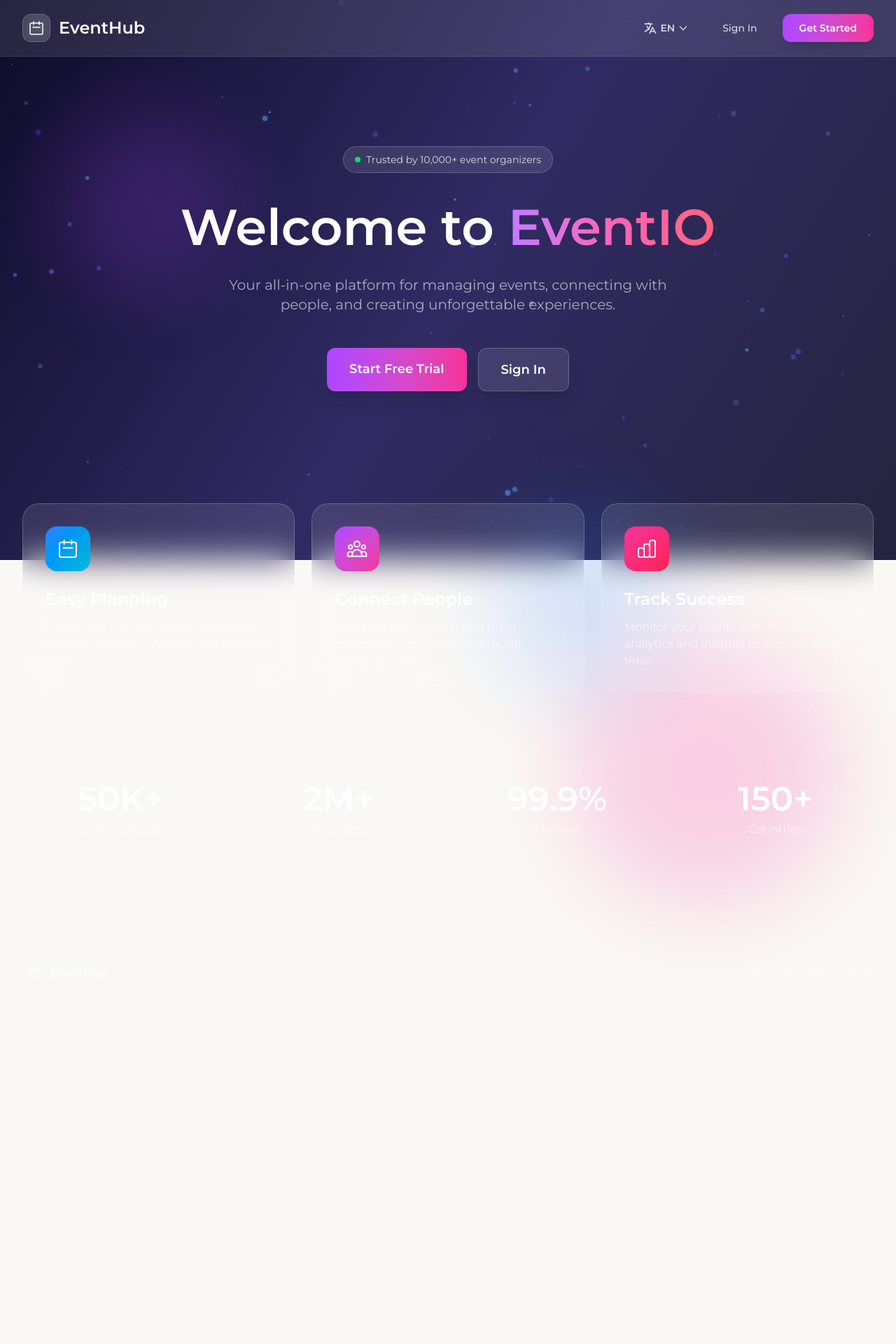
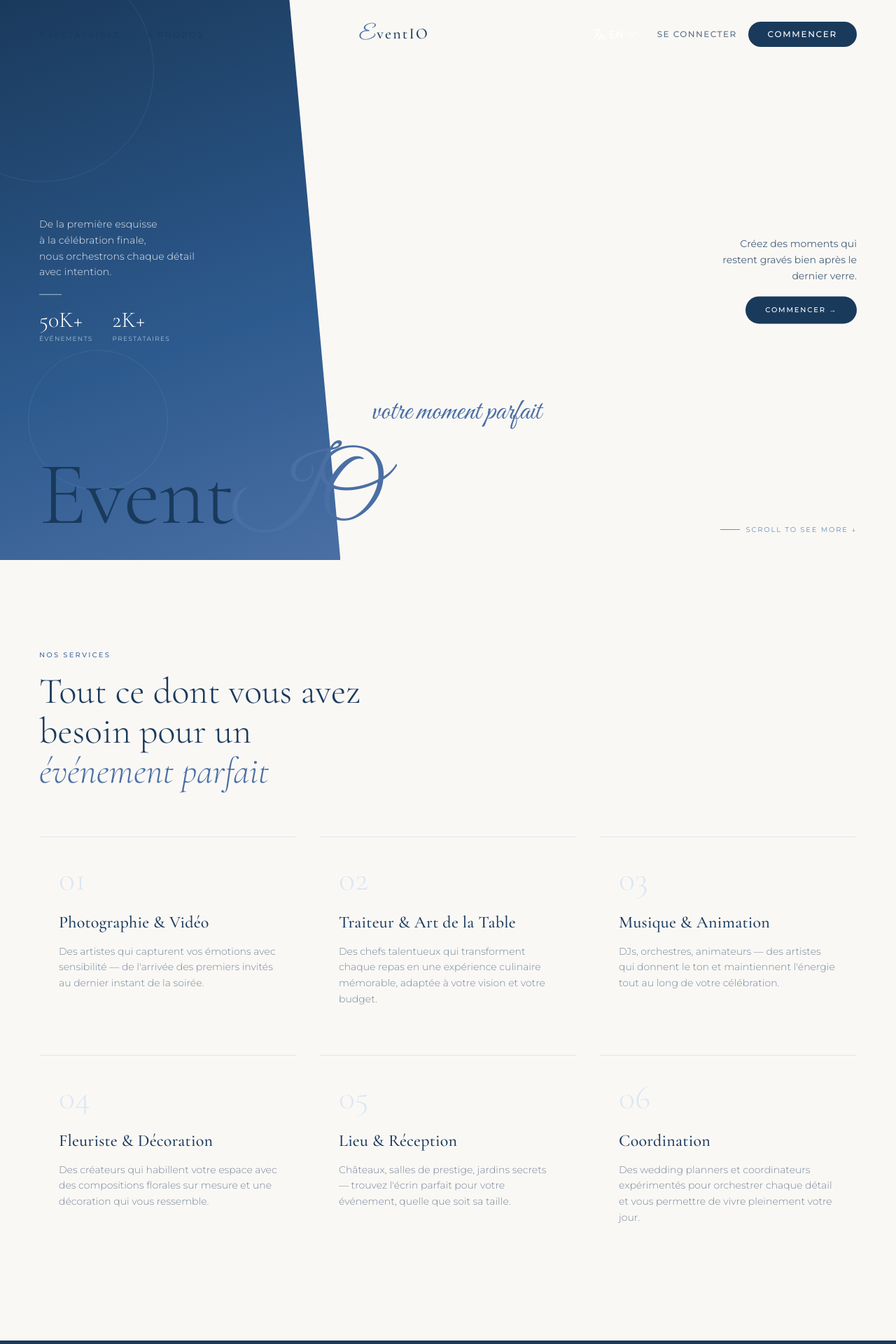
Before and after one commit to Happy-Franck/Eventio, a Next.js app in the folder front/: page / in a window 1280 px wide. Shown: the top 1920 px of the page at 70% size. Before the commit the page ends 1454 px from the top, so only its background shows below. Built offline with nearby package versions, Linux system fonts and the light colour scheme.

Commit message:
feat: update home page with EventIO design
- Apply EventIO styling to landing page
- Update hero section with EventIO branding
- Maintain existing home page functionality

```diff
--- a/front/app/page.tsx
+++ b/front/app/page.tsx
@@ -3,176 +3,350 @@
 import Link from 'next/link';
 import { useTranslation } from '@/lib/i18n';
 import { LanguageSelector } from '@/components/LanguageSelector';
-import EventBackground from '@/components/EventBackground';
-import { useState } from 'react';
+import { useState, useEffect } from 'react';
 
 export default function Home() {
   const { t } = useTranslation();
-  const [hoveredFeature, setHoveredFeature] = useState<number | null>(null);
+  const [scrolled, setScrolled] = useState(false);
 
-  const features = [
-    {
-      icon: (
-        <svg className="w-8 h-8" fill="none" viewBox="0 0 24 24" stroke="currentColor">
-          <path strokeLinecap="round" strokeLinejoin="round" strokeWidth={1.5} d="M8 7V3m8 4V3m-9 8h10M5 21h14a2 2 0 002-2V7a2 2 0 00-2-2H5a2 2 0 00-2 2v12a2 2 0 002 2z" />
-        </svg>
-      ),
-      title: t('features.easyPlanning.title'),
-      description: t('features.easyPlanning.description'),
-      color: 'from-blue-500 to-cyan-500',
-    },
-    {
-      icon: (
-        <svg className="w-8 h-8" fill="none" viewBox="0 0 24 24" stroke="currentColor">
-          <path strokeLinecap="round" strokeLinejoin="round" strokeWidth={1.5} d="M17 20h5v-2a3 3 0 00-5.356-1.857M17 20H7m10 0v-2c0-.656-.126-1.283-.356-1.857M7 20H2v-2a3 3 0 015.356-1.857M7 20v-2c0-.656.126-1.283.356-1.857m0 0a5.002 5.002 0 019.288 0M15 7a3 3 0 11-6 0 3 3 0 016 0zm6 3a2 2 0 11-4 0 2 2 0 014 0zM7 10a2 2 0 11-4 0 2 2 0 014 0z" />
-        </svg>
-      ),
-      title: t('features.connectPeople.title'),
-      description: t('features.connectPeople.description'),
-      color: 'from-purple-500 to-pink-500',
-    },
-    {
-      icon: (
-        <svg className="w-8 h-8" fill="none" viewBox="0 0 24 24" stroke="currentColor">
-          <path strokeLinecap="round" strokeLinejoin="round" strokeWidth={1.5} d="M9 19v-6a2 2 0 00-2-2H5a2 2 0 00-2 2v6a2 2 0 002 2h2a2 2 0 002-2zm0 0V9a2 2 0 012-2h2a2 2 0 012 2v10m-6 0a2 2 0 002 2h2a2 2 0 002-2m0 0V5a2 2 0 012-2h2a2 2 0 012 2v14a2 2 0 01-2 2h-2a2 2 0 01-2-2z" />
-        </svg>
-      ),
-      title: t('features.trackSuccess.title'),
-      description: t('features.trackSuccess.description'),
-      color: 'from-pink-500 to-rose-500',
-    },
-  ];
+  useEffect(() => {
+    const handleScroll = () => {
+      setScrolled(window.scrollY > 60);
+    };
+    window.addEventListener('scroll', handleScroll);
+    return () => window.removeEventListener('scroll', handleScroll);
+  }, []);
 
   return (
-    <div className="min-h-screen relative overflow-hidden">
-      <EventBackground />
+    <div className="min-h-screen bg-[#faf8f5] text-[#1a3a5c] overflow-x-hidden">
+      {/* Navigation */}
+      <nav className={`fixed top-0 left-0 right-0 z-50 flex items-center justify-between px-14 py-7 transition-all duration-400 ${
+        scrolled
+          ? 'bg-[#f5f0ea]/92 backdrop-blur-md border-b border-[#4a6fa5]/12'
+          : 'bg-transparent'
+      }`}>
+        <ul className="flex gap-9 list-none">
+          <li>
+            <a href="#" className="text-xs font-medium tracking-[0.18em] uppercase text-[#1a3a5c] opacity-70 hover:opacity-100 transition-opacity duration-200 no-underline">
+              Prestataires
+            </a>
+          </li>
+          <li>
+            <a href="#" className="text-xs font-medium tracking-[0.18em] uppercase text-[#1a3a5c] opacity-70 hover:opacity-100 transition-opacity duration-200 no-underline">
+              À Propos
+            </a>
+          </li>
+        </ul>
 
-      {/* Floating decorative elements */}
-      <div className="absolute inset-0 overflow-hidden pointer-events-none">
-        <div className="absolute top-40 left-20 w-64 h-64 bg-purple-500/20 rounded-full blur-3xl animate-pulse pointer-events-none" />
-        <div className="absolute bottom-40 right-20 w-96 h-96 bg-pink-500/20 rounded-full blur-3xl animate-pulse delay-1000 pointer-events-none" />
-        <div className="absolute top-1/2 right-1/4 w-64 h-64 bg-blue-500/20 rounded-full blur-3xl animate-pulse delay-500 pointer-events-none" />
+        <div className="text-center">
+          <div className="font-serif text-[22px] font-medium tracking-[0.10em] text-[#1a3a5c]">
+            <span className="font-cursive text-[28px] tracking-[0.02em] text-[#4a6fa5] mr-0.5">E</span>
+            ventIO
+          </div>
         </div>
 
-      {/* Navigation */}
-      <nav className="relative z-50 bg-white/10 backdrop-blur-md border-b border-white/10 sticky top-0">
-        <div className="max-w-7xl mx-auto px-4 sm:px-6 lg:px-8">
-          <div className="flex justify-between h-20 items-center">
-            <div className="flex items-center gap-3">
-              <div className="w-10 h-10 rounded-xl bg-white/10 backdrop-blur-sm border border-white/20 flex items-center justify-center">
-                <svg className="w-6 h-6 text-white" fill="none" viewBox="0 0 24 24" stroke="currentColor">
-                  <path strokeLinecap="round" strokeLinejoin="round" strokeWidth={1.5} d="M8 7V3m8 4V3m-9 8h10M5 21h14a2 2 0 002-2V7a2 2 0 00-2-2H5a2 2 0 00-2 2v12a2 2 0 002 2z" />
-                </svg>
-              </div>
-              <h1 className="text-2xl font-bold text-white">EventHub</h1>
-            </div>
         <div className="flex items-center gap-4">
           <LanguageSelector />
           <Link
             href="/login"
-                className="px-5 py-2.5 text-sm font-medium text-white/80 hover:text-white transition"
+            className="text-xs tracking-[0.12em] uppercase text-[#1a3a5c] opacity-70 hover:opacity-100 no-underline font-medium transition-opacity duration-200"
           >
-                {t('auth.login.title')}
+            Se Connecter
           </Link>
           <Link
             href="/choose-role"
-                className="px-6 py-2.5 text-sm font-semibold text-white bg-gradient-to-r from-purple-500 to-pink-500 rounded-xl hover:from-purple-600 hover:to-pink-600 transition shadow-lg hover:shadow-xl transform hover:scale-[1.02]"
+            className="text-xs font-medium tracking-[0.14em] uppercase px-7 py-2.5 rounded-full bg-[#1a3a5c] text-white border-none cursor-pointer transition-all duration-200 hover:bg-[#4a6fa5] hover:scale-[1.03]"
           >
-                {t('getStarted')}
+            Commencer
           </Link>
-            </div>
-          </div>
         </div>
       </nav>
 
       {/* Hero Section */}
-      <main className="relative z-10 max-w-7xl mx-auto px-4 sm:px-6 lg:px-8 py-32">
-        <div className="text-center">
-          <div className="inline-flex items-center gap-2 px-4 py-2 rounded-full bg-white/10 backdrop-blur-sm border border-white/20 mb-8">
-            <span className="w-2 h-2 rounded-full bg-green-400 animate-pulse" />
-            <span className="text-sm text-white/80">{t('stats.trustedBy')}</span>
+      <section className="relative min-h-screen bg-[#faf8f5] flex flex-col overflow-hidden">
+        {/* Blue panel on left */}
+        <div
+          className="absolute top-0 left-0 bottom-0 w-[38%] bg-[#1a3a5c]"
+          style={{
+            clipPath: 'polygon(0 0, 85% 0, 100% 100%, 0 100%)',
+            background: 'linear-gradient(160deg, #1a3a5c 0%, #2d5a8e 60%, #4a6fa5 100%)'
+          }}
+        >
+          {/* Decorative circles */}
+          <div className="absolute w-80 h-80 -top-15 -left-25 rounded-full border border-white/8"></div>
+          <div className="absolute w-50 h-50 bottom-25 left-10 rounded-full border border-white/8"></div>
         </div>
 
-          <h1 className="text-6xl md:text-7xl font-bold text-white mb-6 leading-tight">
-            {t('welcome')}{' '}
-            <span className="bg-gradient-to-r from-purple-400 via-pink-400 to-rose-400 bg-clip-text text-transparent">
-              EventIO
-            </span>
-          </h1>
-
-          <p className="text-xl text-white/60 mb-12 max-w-2xl mx-auto">
-            {t('tagline')}
+        {/* Left copy on blue panel */}
+        <div className="absolute top-1/2 left-14 transform -translate-y-1/2 max-w-[280px] text-white/90 z-10">
+          <p className="text-sm leading-relaxed tracking-[0.01em] font-light mb-5">
+            De la première esquisse<br />
+            à la célébration finale,<br />
+            nous orchestrons chaque détail<br />
+            avec intention.
           </p>
-
-          <div className="flex flex-col sm:flex-row justify-center gap-4">
-            <Link
-              href="/choose-role"
-              className="px-8 py-4 text-lg font-semibold text-white bg-gradient-to-r from-purple-500 to-pink-500 rounded-xl hover:from-purple-600 hover:to-pink-600 transition shadow-xl hover:shadow-2xl transform hover:scale-[1.02] active:scale-[0.98]"
-            >
-              {t('startFreeTrial')}
-            </Link>
-            <Link
-              href="/login"
-              className="px-8 py-4 text-lg font-semibold text-white bg-white/10 backdrop-blur-sm border border-white/20 rounded-xl hover:bg-white/20 transition shadow-xl"
-            >
-              {t('auth.login.title')}
-            </Link>
+          <div className="w-8 h-px bg-[#a8c0d8] mb-5"></div>
+          <div className="flex gap-7">
+            <div>
+              <div className="font-serif text-[32px] font-light text-white leading-none">50K+</div>
+              <div className="text-[9px] tracking-[0.14em] uppercase text-[#a8c0d8] mt-1">Événements</div>
+            </div>
+            <div>
+              <div className="font-serif text-[32px] font-light text-white leading-none">2K+</div>
+              <div className="text-[9px] tracking-[0.14em] uppercase text-[#a8c0d8] mt-1">Prestataires</div>
+            </div>
           </div>
         </div>
 
-        {/* Features */}
-        <div className="mt-40 grid grid-cols-1 md:grid-cols-3 gap-6">
-          {features.map((feature, index) => (
-            <div
-              key={index}
-              onMouseEnter={() => setHoveredFeature(index)}
-              onMouseLeave={() => setHoveredFeature(null)}
-              className="group relative bg-white/10 backdrop-blur-xl border border-white/20 rounded-3xl p-8 hover:bg-white/15 transition-all duration-500 hover:transform hover:scale-[1.02]"
+        {/* Script tagline */}
+        <div className="font-cursive text-[42px] text-[#4a6fa5] absolute bottom-[180px] left-1/2 transform -translate-x-[45%] whitespace-nowrap pointer-events-none">
+          votre moment parfait
+        </div>
+
+        {/* Right copy */}
+        <div className="absolute top-1/2 right-14 transform -translate-y-1/2 max-w-[220px] text-right z-10">
+          <p className="text-sm leading-relaxed text-[#1a3a5c] opacity-80 mb-[18px]">
+            Créez des moments qui restent gravés bien après le dernier verre.
+          </p>
+          <Link
+            href="/choose-role"
+            className="inline-block px-7 py-3 rounded-full bg-[#1a3a5c] text-white text-[10px] font-medium tracking-[0.18em] uppercase border-none cursor-pointer transition-all duration-200 hover:bg-[#4a6fa5] hover:scale-[1.04] no-underline"
           >
-              <div className={`w-16 h-16 rounded-2xl bg-gradient-to-br ${feature.color} flex items-center justify-center mb-6 text-white transition-transform duration-500 ${hoveredFeature === index ? 'scale-110 rotate-3' : ''}`}>
-                {feature.icon}
+            Commencer →
+          </Link>
         </div>
-              <h3 className="text-2xl font-bold text-white mb-3">{feature.title}</h3>
-              <p className="text-white/60 group-hover:text-white/80 transition-colors">
-                {feature.description}
-              </p>
-              <div className={`absolute inset-0 rounded-3xl bg-gradient-to-br ${feature.color}/10 opacity-0 group-hover:opacity-100 transition-opacity duration-500 pointer-events-none`} />
+
+        {/* Large display text */}
+        <div className="absolute bottom-0 left-0 right-0 px-14 pb-9 flex items-end justify-between">
+          <div className="flex items-end gap-0">
+            <div className="font-serif font-light leading-[0.88] text-[#1a3a5c] tracking-[-0.01em] select-none text-[clamp(72px,10vw,140px)]">
+              Event
+            </div>
+            <div className="font-serif font-light leading-[0.88] text-[#4a6fa5] tracking-[-0.01em] select-none text-[clamp(72px,10vw,140px)]">
+              <em className="font-cursive not-italic text-[#4a6fa5]">IO</em>
+            </div>
+          </div>
+          <div className="text-[10px] tracking-[0.18em] uppercase text-[#6b8db8] flex items-center gap-2">
+            <div className="w-7 h-px bg-[#6b8db8]"></div>
+            Scroll to see more ↓
+          </div>
+        </div>
+      </section>
+
+      {/* Services Section */}
+      <section className="py-32 px-14 bg-[#faf8f5] relative">
+        <div className="text-[10px] tracking-[0.22em] uppercase text-[#4a6fa5] mb-4 font-medium">
+          Nos Services
+        </div>
+        <h2 className="font-serif text-[52px] font-light text-[#1a3a5c] leading-[1.1] mb-16 max-w-[480px]">
+          Tout ce dont vous avez besoin pour un <em className="italic text-[#4a6fa5]">événement parfait</em>
+        </h2>
+
+        <div className="grid grid-cols-1 md:grid-cols-3 gap-8">
+          {[
+            {
+              num: "01",
+              name: "Photographie & Vidéo",
+              desc: "Des artistes qui capturent vos émotions avec sensibilité — de l'arrivée des premiers invités au dernier instant de la soirée."
+            },
+            {
+              num: "02",
+              name: "Traiteur & Art de la Table",
+              desc: "Des chefs talentueux qui transforment chaque repas en une expérience culinaire mémorable, adaptée à votre vision et votre budget."
+            },
+            {
+              num: "03",
+              name: "Musique & Animation",
+              desc: "DJs, orchestres, animateurs — des artistes qui donnent le ton et maintiennent l'énergie tout au long de votre célébration."
+            },
+            {
+              num: "04",
+              name: "Fleuriste & Décoration",
+              desc: "Des créateurs qui habillent votre espace avec des compositions florales sur mesure et une décoration qui vous ressemble."
+            },
+            {
+              num: "05",
+              name: "Lieu & Réception",
+              desc: "Châteaux, salles de prestige, jardins secrets — trouvez l'écrin parfait pour votre événement, quelle que soit sa taille."
+            },
+            {
+              num: "06",
+              name: "Coordination",
+              desc: "Des wedding planners et coordinateurs expérimentés pour orchestrer chaque détail et vous permettre de vivre pleinement votre jour."
+            }
+          ].map((service, index) => (
+            <div key={index} className="py-9 px-7 border-t border-[#dce8f2] transition-colors duration-300 cursor-default hover:border-[#4a6fa5]">
+              <div className="font-serif text-[48px] font-light text-[#dce8f2] leading-none mb-5 transition-colors duration-300 hover:text-[#a8c0d8]">
+                {service.num}
+              </div>
+              <div className="font-serif text-[24px] font-medium text-[#1a3a5c] mb-3 tracking-[0.01em]">
+                {service.name}
+              </div>
+              <div className="text-sm leading-relaxed text-[#1a3a5c] opacity-60 font-light">
+                {service.desc}
+              </div>
             </div>
           ))}
         </div>
+      </section>
 
-        {/* Stats */}
-        <div className="mt-32 grid grid-cols-2 md:grid-cols-4 gap-8">
+      {/* How it works Section */}
+      <section className="py-25 px-14 bg-[#1a3a5c] relative overflow-hidden">
+        <div className="text-[10px] tracking-[0.22em] uppercase text-[#a8c0d8] mb-4 font-medium">
+          Comment ça fonctionne
+        </div>
+        <h2 className="font-serif text-[52px] font-light text-white mb-14">
+          Simple, rapide,<br />
+          <em className="italic text-[#a8c0d8]">élégant.</em>
+        </h2>
+
+        <div className="grid grid-cols-1 md:grid-cols-3 gap-0 relative">
+          <div className="absolute top-7 left-[calc(16.6%+28px)] right-[calc(16.6%+28px)] h-px bg-white/12"></div>
+
           {[
-            { value: '50K+', label: t('stats.eventsCreated') },
-            { value: '2M+', label: t('stats.attendees') },
-            { value: '99.9%', label: t('stats.uptime') },
-            { value: '150+', label: t('stats.countries') },
-          ].map((stat, index) => (
-            <div key={index} className="text-center">
-              <div className="text-4xl md:text-5xl font-bold text-white mb-2">{stat.value}</div>
-              <div className="text-white/60">{stat.label}</div>
+            {
+              num: "1",
+              title: "Choisissez votre rôle",
+              desc: "Vous organisez un événement ou vous êtes prestataire ? EventIO s'adapte à vos besoins en quelques secondes."
+            },
+            {
+              num: "2",
+              title: "Explorez & Connectez",
+              desc: "Parcourez les profils vérifiés, comparez les offres, et entrez en contact directement avec les prestataires qui vous correspondent."
+            },
+            {
+              num: "3",
+              title: "Célébrez sereinement",
+              desc: "Gérez votre équipe, votre budget et vos sélections depuis un seul tableau de bord. Votre événement entre de bonnes mains."
+            }
+          ].map((step, index) => (
+            <div key={index} className="pr-8">
+              <div className="w-14 h-14 rounded-full border border-white/20 flex items-center justify-center mb-6 font-serif text-[20px] font-light text-white relative z-10 bg-[#1a3a5c] transition-all duration-300 hover:border-[#4a6fa5] hover:bg-[#4a6fa5]">
+                {step.num}
+              </div>
+              <div className="font-serif text-[22px] font-medium text-white mb-3">
+                {step.title}
+              </div>
+              <div className="text-sm leading-relaxed text-white/55 font-light">
+                {step.desc}
+              </div>
             </div>
           ))}
         </div>
-      </main>
+      </section>
+
+      {/* Roles Section */}
+      <section className="grid grid-cols-1 md:grid-cols-2 gap-0.5 bg-[#f5f0ea]" id="roles-section">
+        {/* Client Panel */}
+        <div className="py-16 px-14 bg-white flex flex-col relative overflow-hidden cursor-pointer transition-colors duration-300 hover:bg-[#dce8f2]">
+          <div className="w-13 h-13 rounded-xl bg-[#dce8f2] flex items-center justify-center mb-7">
+            <svg width="22" height="22" fill="none" viewBox="0 0 24 24" stroke="#4a6fa5" strokeWidth="1.5" strokeLinecap="round" strokeLinejoin="round">
+              <path d="M16 7a4 4 0 11-8 0 4 4 0 018 0zM12 14a7 7 0 00-7 7h14a7 7 0 00-7-7z"/>
+            </svg>
+          </div>
+          <div className="text-[10px] tracking-[0.18em] uppercase mb-3 font-medium text-[#4a6fa5]">
+            Pour les clients
+          </div>
+          <h3 className="font-serif text-[36px] font-light leading-[1.2] mb-4 text-[#1a3a5c]">
+            Je cherche des prestataires pour mon événement
+          </h3>
+          <p className="text-sm leading-relaxed font-light mb-8 max-w-[320px] text-[#1a3a5c]/65">
+            Mariages, anniversaires, événements corporate — trouvez les meilleurs talents et gérez votre projet de A à Z.
+          </p>
+          <ul className="list-none flex flex-col gap-2.5 mb-9">
+            {[
+              "Recherche filtrée par type, ville, budget",
+              "Comparaison de prestataires côte à côte",
+              "Gestion d'équipe & collections",
+              "Suivi du budget en temps réel"
+            ].map((feature, index) => (
+              <li key={index} className="flex items-center gap-2.5 text-sm font-light text-[#1a3a5c]">
+                <span className="w-1.5 h-1.5 rounded-full bg-[#4a6fa5] flex-shrink-0"></span>
+                {feature}
+              </li>
+            ))}
+          </ul>
+          <Link
+            href="/choose-role"
+            className="self-start py-3 px-8 rounded-full text-[10px] tracking-[0.16em] uppercase font-medium border-none cursor-pointer transition-all duration-200 bg-[#1a3a5c] text-white hover:bg-[#4a6fa5] no-underline"
+          >
+            Je suis un Client →
+          </Link>
+        </div>
+
+        {/* Provider Panel */}
+        <div className="py-16 px-14 bg-[#1a3a5c] flex flex-col relative overflow-hidden cursor-pointer transition-colors duration-300 hover:bg-[#1f4570]">
+          <div className="w-13 h-13 rounded-xl bg-white/10 flex items-center justify-center mb-7">
+            <svg width="22" height="22" fill="none" viewBox="0 0 24 24" stroke="rgba(255,255,255,0.8)" strokeWidth="1.5" strokeLinecap="round" strokeLinejoin="round">
+              <path d="M21 13.255A23.931 23.931 0 0112 15c-3.183 0-6.22-.62-9-1.745M16 6V4a2 2 0 00-2-2h-4a2 2 0 00-2 2v2m4 6h.01M5 20h14a2 2 0 002-2V8a2 2 0 00-2-2H5a2 2 0 00-2 2v10a2 2 0 002 2z"/>
+            </svg>
+          </div>
+          <div className="text-[10px] tracking-[0.18em] uppercase mb-3 font-medium text-[#a8c0d8]">
+            Pour les prestataires
+          </div>
+          <h3 className="font-serif text-[36px] font-light leading-[1.2] mb-4 text-white">
+            Je propose mes services pour des événements
+          </h3>
+          <p className="text-sm leading-relaxed font-light mb-8 max-w-[320px] text-white/55">
+            Développez votre activité, gérez vos demandes et construisez une réputation solide sur la première plateforme événementielle française.
+          </p>
+          <ul className="list-none flex flex-col gap-2.5 mb-9">
+            {[
+              "Profil professionnel mis en valeur",
+              "Gestion des demandes entrantes",
+              "Statistiques de performance",
+              "Visibilité auprès de milliers de clients"
+            ].map((feature, index) => (
+              <li key={index} className="flex items-center gap-2.5 text-sm font-light text-white/75">
+                <span className="w-1.5 h-1.5 rounded-full bg-[#a8c0d8] flex-shrink-0"></span>
+                {feature}
+              </li>
+            ))}
+          </ul>
+          <Link
+            href="/choose-role"
+            className="self-start py-3 px-8 rounded-full text-[10px] tracking-[0.16em] uppercase font-medium border-none cursor-pointer transition-all duration-200 bg-white text-[#1a3a5c] hover:bg-[#dce8f2] no-underline"
+          >
+            Je suis un Prestataire →
+          </Link>
+        </div>
+      </section>
+
+      {/* Stats Section */}
+      <section className="py-20 px-14 bg-[#dce8f2] grid grid-cols-2 md:grid-cols-4 gap-0">
+        {[
+          { number: "50K+", name: "Événements Créés" },
+          { number: "2K+", name: "Prestataires Vérifiés" },
+          { number: "99.9%", name: "Satisfaction Client" },
+          { number: "12", name: "Villes Couvertes" }
+        ].map((stat, index) => (
+          <div key={index} className="py-7 px-8 border-r border-[#4a6fa5]/15 text-center last:border-r-0">
+            <div className="font-serif text-[52px] font-light text-[#1a3a5c] leading-none mb-2">
+              {stat.number}
+            </div>
+            <div className="text-[10px] tracking-[0.16em] uppercase text-[#4a6fa5] font-medium">
+              {stat.name}
+            </div>
+          </div>
+        ))}
+      </section>
 
       {/* Footer */}
-      <footer className="relative z-10 border-t border-white/10 py-12">
-        <div className="max-w-7xl mx-auto px-4 sm:px-6 lg:px-8">
-          <div className="flex flex-col md:flex-row justify-between items-center gap-4">
-            <div className="flex items-center gap-2">
-              <div className="w-8 h-8 rounded-lg bg-white/10 flex items-center justify-center">
-                <svg className="w-5 h-5 text-white" fill="none" viewBox="0 0 24 24" stroke="currentColor">
-                  <path strokeLinecap="round" strokeLinejoin="round" strokeWidth={1.5} d="M8 7V3m8 4V3m-9 8h10M5 21h14a2 2 0 002-2V7a2 2 0 00-2-2H5a2 2 0 00-2 2v12a2 2 0 002 2z" />
-                </svg>
+      <footer className="bg-[#1a3a5c] py-14 px-14 flex items-center justify-between">
+        <div className="font-cursive text-[36px] text-white">
+          EventIO
         </div>
-              <span className="text-white/80 font-semibold">EventHub</span>
-            </div>
-            <p className="text-white/40 text-sm">
-              {t('footer.copyright')}
-            </p>
-          </div>
+        <ul className="flex gap-7 list-none">
+          {["Prestataires", "À Propos", "Contact", "Confidentialité"].map((link, index) => (
+            <li key={index}>
+              <a href="#" className="text-[10px] tracking-[0.14em] uppercase text-white/45 no-underline font-normal transition-colors duration-200 hover:text-white">
+                {link}
+              </a>
+            </li>
+          ))}
+        </ul>
+        <div className="text-xs text-white/30 tracking-[0.04em]">
+          © 2024 EventIO. Tous droits réservés.
         </div>
       </footer>
     </div>
```
Lines whose indentation alone changed are shown as unchanged.
